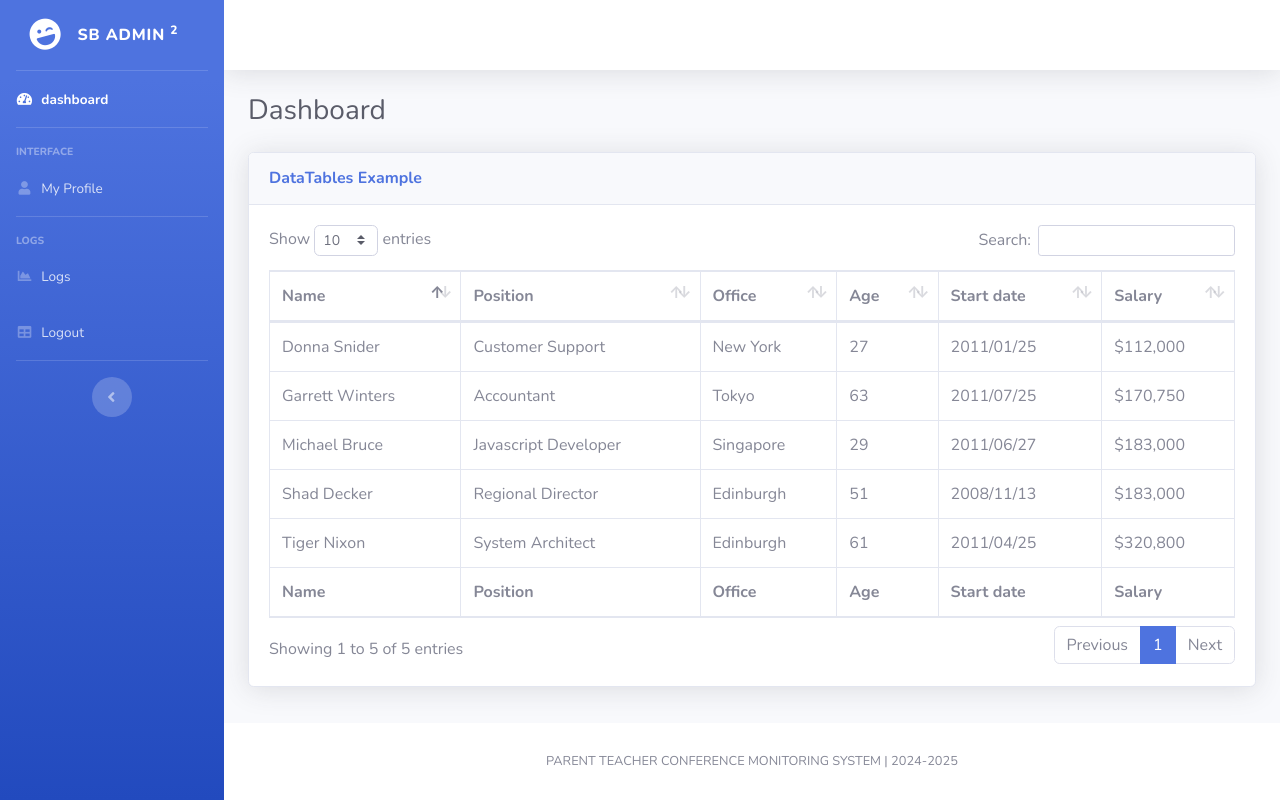
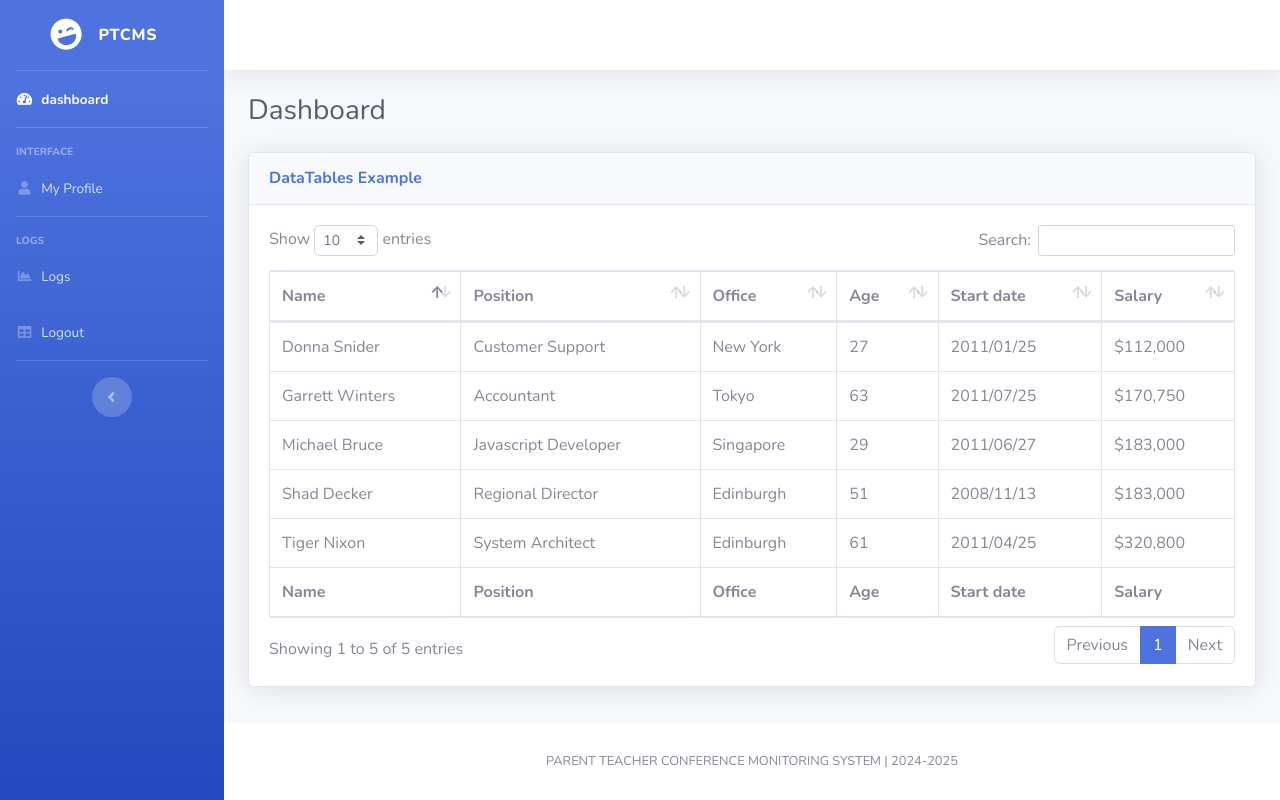
Before and after one commit to miole2001/parent-teacher-conference-monitoring-system, a PHP site: page /user/user.php in a window 1280 px wide. Run offline with PHP 8.4, Linux system fonts and the light colour scheme; some libraries are stand-ins or nearby versions.

Commit message:
MINOR CHANGES

```diff
--- a/components/admin-header.php
+++ b/components/admin-header.php
@@ -50,7 +50,7 @@ include ('../components/alerts.php');
                 <div class="sidebar-brand-icon rotate-n-15">
                     <i class="fas fa-laugh-wink"></i>
                 </div>
-                <div class="sidebar-brand-text mx-3">SB Admin <sup>2</sup></div>
+                <div class="sidebar-brand-text mx-3">PTCMS</div>
             </a>
 
             <!-- Divider -->
--- a/components/user-header.php
+++ b/components/user-header.php
@@ -50,7 +50,7 @@ include ('../components/alerts.php');
                 <div class="sidebar-brand-icon rotate-n-15">
                     <i class="fas fa-laugh-wink"></i>
                 </div>
-                <div class="sidebar-brand-text mx-3">SB Admin <sup>2</sup></div>
+                <div class="sidebar-brand-text mx-3">PTCMS</div>
             </a>
 
             <!-- Divider -->
```
